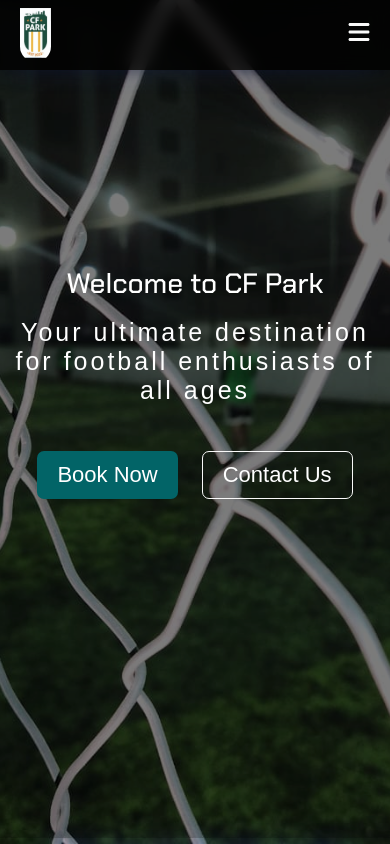
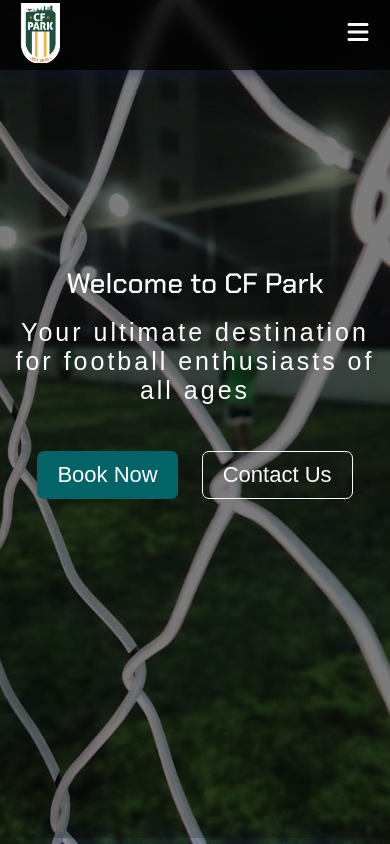
Before and after one commit to Fene-87/cf-park-frontend, a React (Vite) app: page / in a window 390 px wide. Shown: the top 844 px of the page. Built offline with nearby package versions, Linux system fonts and the light colour scheme; no server answers; a web font is replaced by a local one; what @supabase/auth-helpers-react would draw is missing.

Commit message:
Include the right logo

```diff
--- a/src/App.css
+++ b/src/App.css
@@ -61,8 +61,6 @@
 
 .nav-logo {
   height: fit-content;
-  border-bottom-left-radius: 18px;
-  border-bottom-right-radius: 18px;
   overflow: hidden;
 }
 
@@ -1537,7 +1535,8 @@
   }
 
   .nav-image {
-    height: 50px;
+    height: 60px;
+    width: 40px;
   }
 
   .menu-list {
--- a/src/components/footer.jsx
+++ b/src/components/footer.jsx
@@ -1,5 +1,5 @@
 import React from 'react';
-import cfLogo from '../assets/cf-logo.jpg'
+import cfLogo from '../assets/logo.png'
 import { FaInstagram, FaXTwitter, FaYoutube, FaSquareFacebook, FaTiktok } from "react-icons/fa6";
 
 const Footer = () => {
--- a/src/components/locationnav.jsx
+++ b/src/components/locationnav.jsx
@@ -1,5 +1,5 @@
 import React, { useState } from 'react'
-import cfLogo from '../assets/cf-logo.jpg'
+import cfLogo from '../assets/logo.png'
 import { NavLink } from 'react-router-dom';
 import { useNavigate } from 'react-router-dom';
 
--- a/src/components/navbar.jsx
+++ b/src/components/navbar.jsx
@@ -1,5 +1,5 @@
 import React, { useState } from 'react'
-import cfLogo from '../assets/cf-logo.jpg'
+import cfLogo from '../assets/logo.png'
 import { NavLink } from 'react-router-dom';
 import { FontAwesomeIcon } from '@fortawesome/react-fontawesome';
 import { FaBars } from "react-icons/fa6";
```
Also changed, not shown: src/assets/cf-logo.jpg (deleted), src/assets/logo.png (added).
